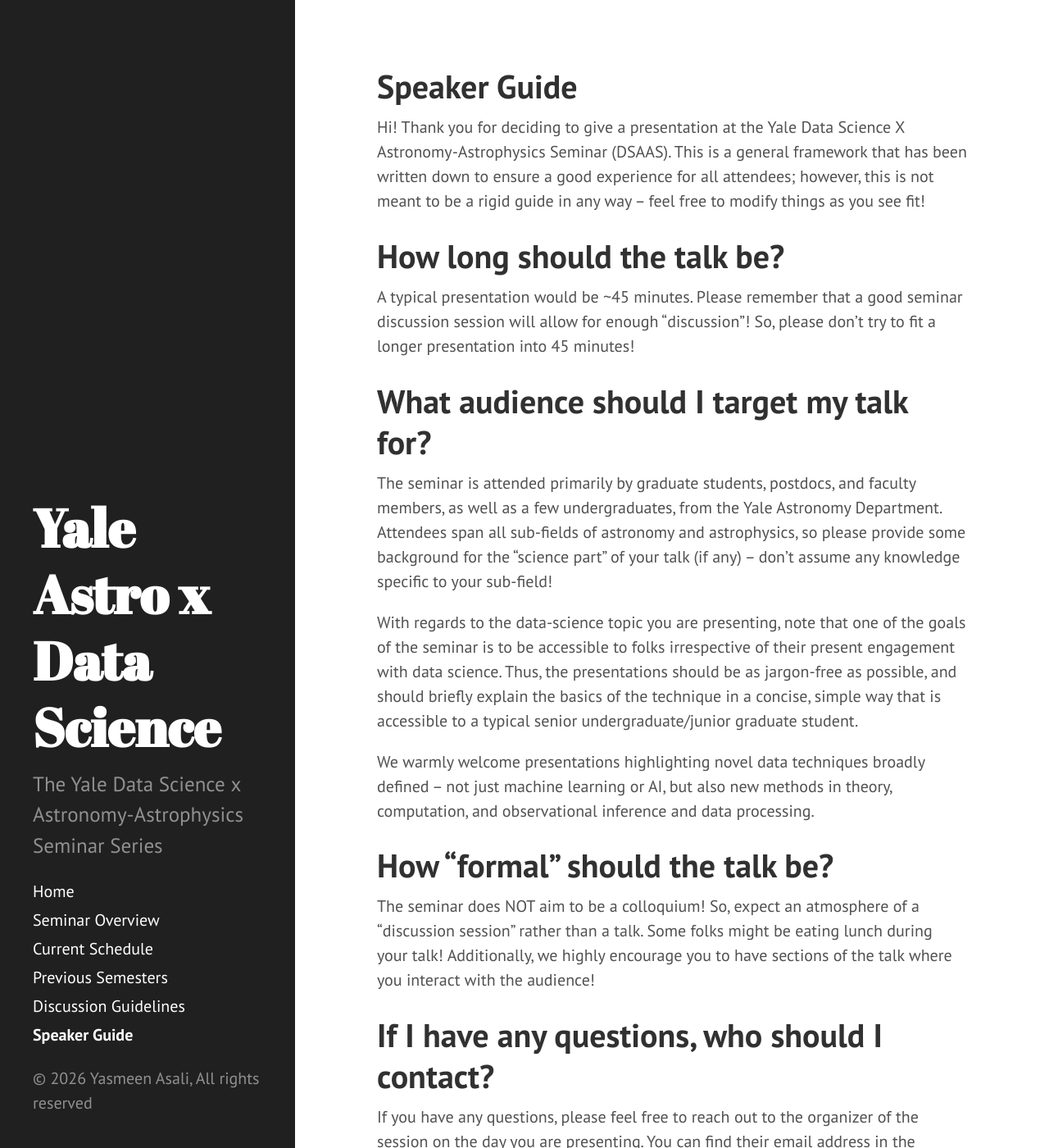
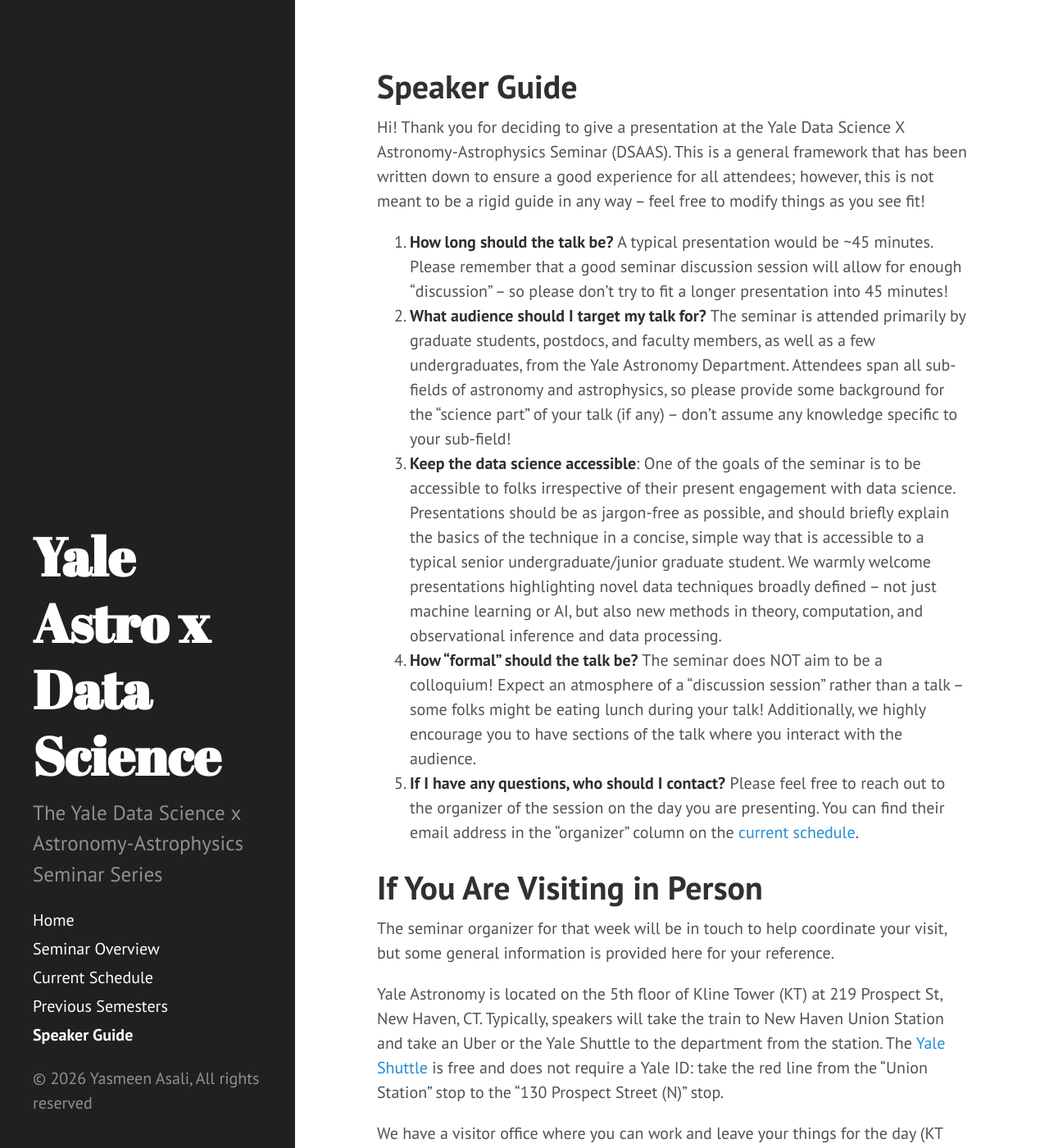
Before and after one commit to yale-dsaas/yale-dsaas.github.io, a Jekyll site: the page built from speaker-guide.md, in a window 1280 px wide and 1400 px high. Shown: the whole window at 82% size. Built offline with Jekyll 4.4.1, drawn with Linux system fonts in a browser that asks for light colours; some of the changed text lies outside the part shown.

Commit message:
Merge Discussion Guidelines into Overview; reformat Speaker Guide; update contact; grammar fixes

```diff
--- a/speaker-guide.md
+++ b/speaker-guide.md
@@ -5,27 +5,13 @@
 
 Hi! Thank you for deciding to give a presentation at the Yale Data Science X Astronomy-Astrophysics Seminar (DSAAS). This is a general framework that has been written down to ensure a good experience for all attendees; however, this is not meant to be a rigid guide in any way -- feel free to modify things as you see fit!
 
-# How long should the talk be?
+1. **How long should the talk be?** A typical presentation would be ~45 minutes. Please remember that a good seminar discussion session will allow for enough "discussion" -- so please don't try to fit a longer presentation into 45 minutes!
+2. **What audience should I target my talk for?** The seminar is attended primarily by graduate students, postdocs, and faculty members, as well as a few undergraduates, from the Yale Astronomy Department. Attendees span all sub-fields of astronomy and astrophysics, so please provide some background for the "science part" of your talk (if any) -- don't assume any knowledge specific to your sub-field!
+3. **Keep the data science accessible**: One of the goals of the seminar is to be accessible to folks irrespective of their present engagement with data science. Presentations should be as jargon-free as possible, and should briefly explain the basics of the technique in a concise, simple way that is accessible to a typical senior undergraduate/junior graduate student. We warmly welcome presentations highlighting novel data techniques broadly defined -- not just machine learning or AI, but also new methods in theory, computation, and observational inference and data processing.
+4. **How "formal" should the talk be?** The seminar does NOT aim to be a colloquium! Expect an atmosphere of a "discussion session" rather than a talk -- some folks might be eating lunch during your talk! Additionally, we highly encourage you to have sections of the talk where you interact with the audience.
+5. **If I have any questions, who should I contact?** Please feel free to reach out to the organizer of the session on the day you are presenting. You can find their email address in the "organizer" column on the [current schedule](/current/).
 
-A typical presentation would be ~45 minutes. Please remember that a good seminar discussion session will allow for enough "discussion"! So, please don't try to fit a longer presentation into 45 minutes!
-
-# What audience should I target my talk for?
-
-The seminar is attended primarily by graduate students, postdocs, and faculty members, as well as a few undergraduates, from the Yale Astronomy Department. Attendees span all sub-fields of astronomy and astrophysics, so please provide some background for the "science part" of your talk (if any) -- don't assume any knowledge specific to your sub-field!
-
-With regards to the data-science topic you are presenting, note that one of the goals of the seminar is to be accessible to folks irrespective of their present engagement with data science. Thus, the presentations should be as jargon-free as possible, and should briefly explain the basics of the technique in a concise, simple way that is accessible to a typical senior undergraduate/junior graduate student.
-
-We warmly welcome presentations highlighting novel data techniques broadly defined -- not just machine learning or AI, but also new methods in theory, computation, and observational inference and data processing.
-
-# How "formal" should the talk be?
-
-The seminar does NOT aim to be a colloquium! So, expect an atmosphere of a "discussion session" rather than a talk. Some folks might be eating lunch during your talk! Additionally, we highly encourage you to have sections of the talk where you interact with the audience!
-
-# If I have any questions, who should I contact?
-
-If you have any questions, please feel free to reach out to the organizer of the session on the day you are presenting. You can find their email address in the "organizer" column on the [current schedule](/current/).
-
-# If you are visiting in person
+# If You Are Visiting in Person
 
 The seminar organizer for that week will be in touch to help coordinate your visit, but some general information is provided here for your reference.
 
@@ -33,6 +19,4 @@
 
 We have a visitor office where you can work and leave your things for the day (KT #639/641). The seminar will take place in KT #501 from 12-1 pm, and typically we will get lunch right after. If you are interested in meeting with folks from the department while you are here, you are encouraged to reach out to schedule meetings -- we will put you in touch with anyone who reaches out to us.
 
-# Reimbursement
-
-When applicable, reimbursement is confirmed with you directly when your invitation is finalized. It is processed by Nicole Perrotta (Senior Administrative Assistant, Yale Astronomy; <a href="mailto:nicole.perrotta@yale.edu">nicole.perrotta@yale.edu</a>), who will send you the registration instructions.
+**Reimbursement**: When applicable, reimbursement is confirmed with you directly when your invitation is finalized. It is processed by Nicole Perrotta (Senior Administrative Assistant, Yale Astronomy; <a href="mailto:nicole.perrotta@yale.edu">nicole.perrotta@yale.edu</a>), who will send you the registration instructions.
```
Also changed, not shown: about.md (+26 -4 lines), rules.md (deleted, +0 -24 lines).
